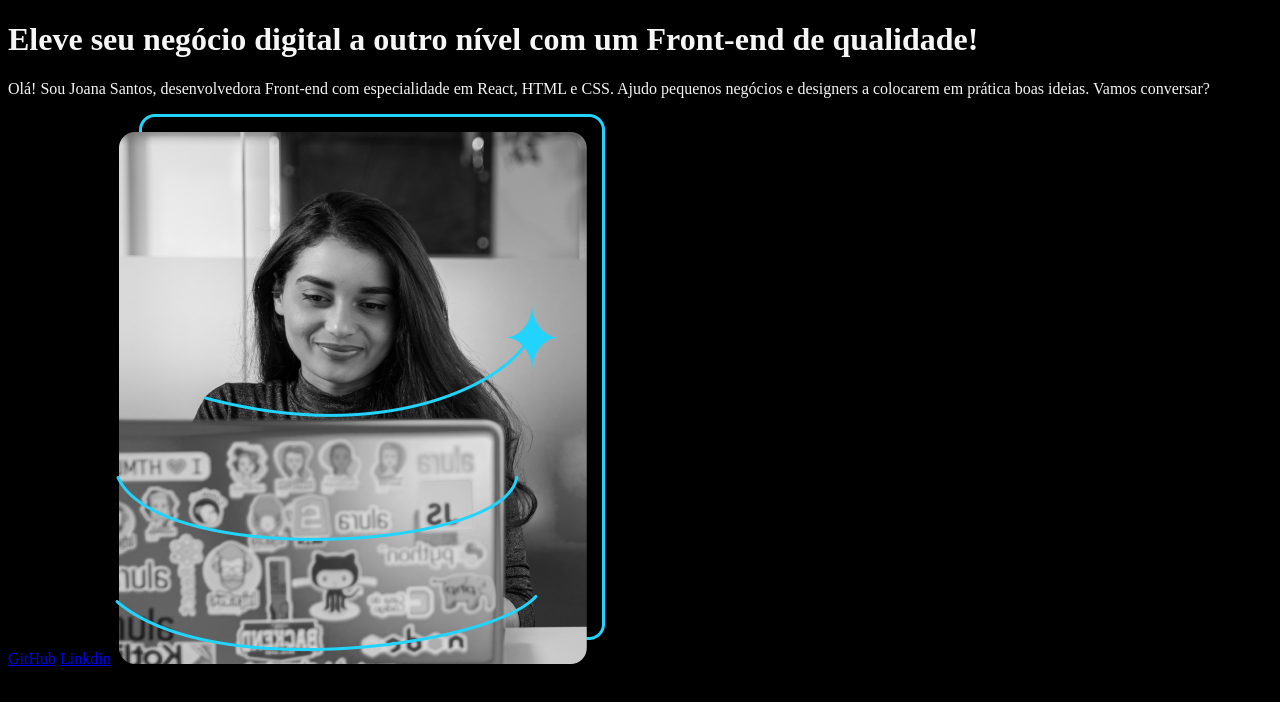
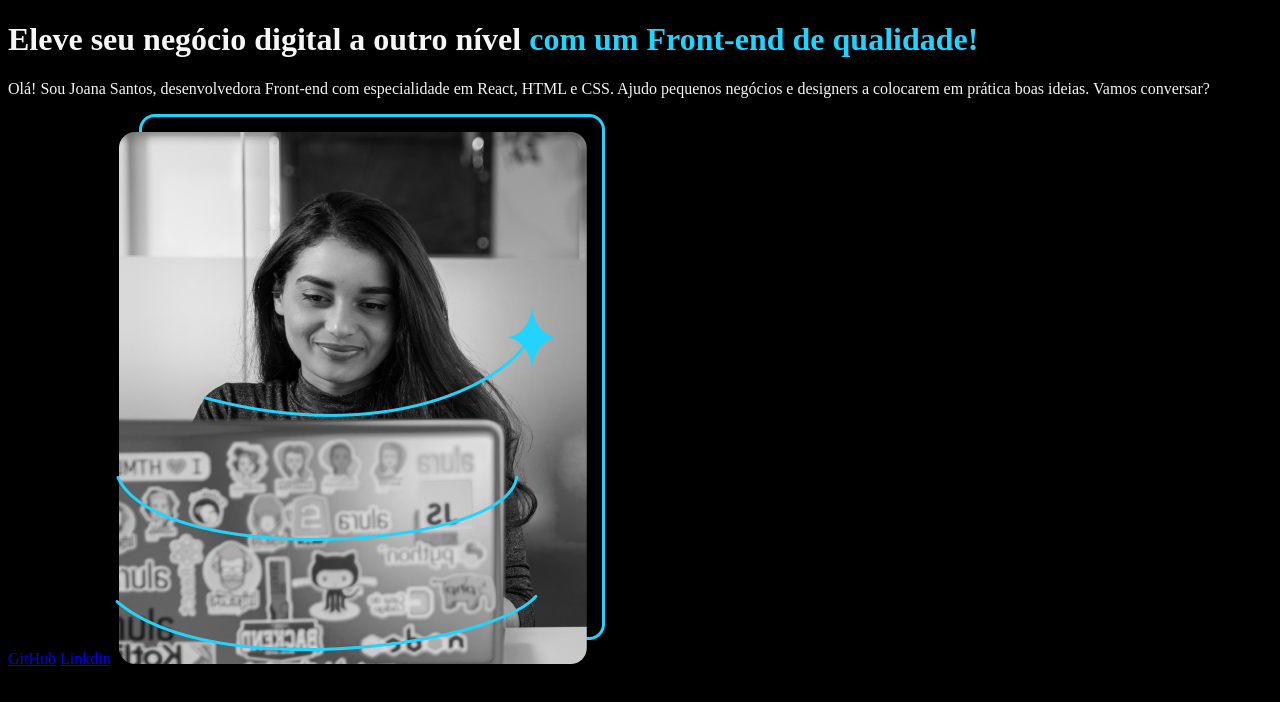
Before and after one commit to nayanesenhorinha/paginaApresentacao, a plain HTML site: page index.html in a window 1280 px wide. Drawn offline with Linux system fonts and the light colour scheme.

Commit message:
Add files via upload

```diff
--- a/index.html
+++ b/index.html
@@ -9,10 +9,10 @@
 <body>
     <main>
         <h1>
-            Eleve seu negócio digital a outro nível <strong>com um Front-end de qualidade!</strong>
+            Eleve seu negócio digital a outro nível <span>com um Front-end de qualidade!</span>
         </h1>
         <p>
-            Olá! Sou Joana Santos, desenvolvedora Front-end com especialidade em React, HTML e CSS. Ajudo pequenos negócios e designers a colocarem em prática boas ideias. Vamos conversar?
+            Olá! Sou Joana Santos, desenvolvedora Front-end com especialidade em <span>React, HTML e CSS</span>. Ajudo pequenos negócios e designers a colocarem em prática boas ideias. Vamos conversar?
         </p>
         <a href="https://github.com/nayanesenhorinha">GitHub</a>
         <a href="https://www.linkedin.com/nayanesenhorinha">Linkdin</a>
--- a/style.css
+++ b/style.css
@@ -8,3 +8,7 @@ body {
     background-color: #000;
     color: #f6f6f6;
 }
+
+h1 > span {
+    color: #22D4FD;
+}
```
